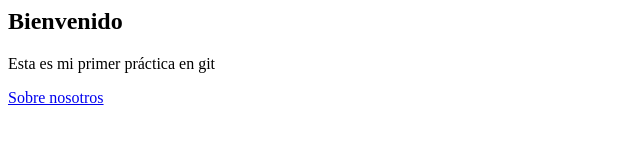
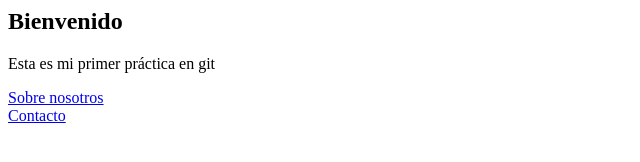
Before and after one commit to eduhsoto/webproject, a plain HTML site: page index.html in a window 1280 px wide. Shown: the full height of the page, 0-640 px from the left. Drawn offline with Linux system fonts and the light colour scheme.

Commit message:
Add index

```diff
--- a/index.html
+++ b/index.html
@@ -7,5 +7,7 @@
     <h2>Bienvenido</h2>
         <p>Esta es mi primer práctica en git</p>
         <a href="about.html">Sobre nosotros</a>
+		</br>
+		<a href="contact.html">Contacto</a>
     </body>
 </html>
```
